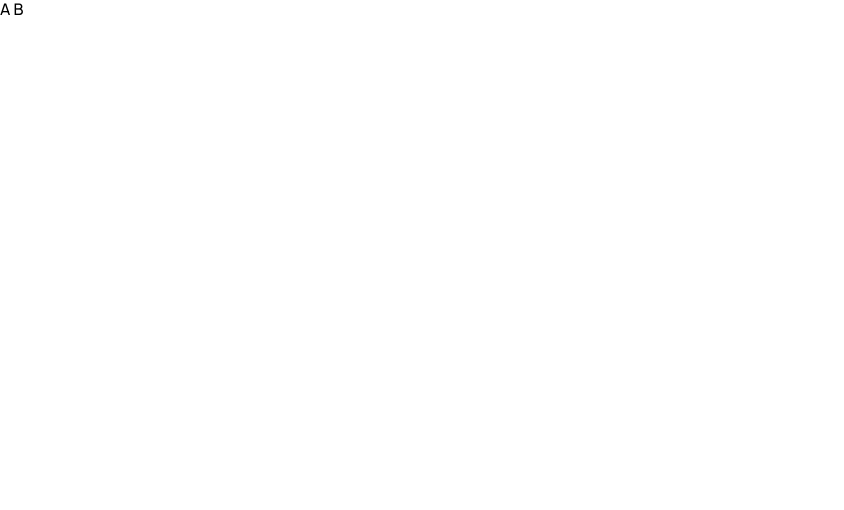
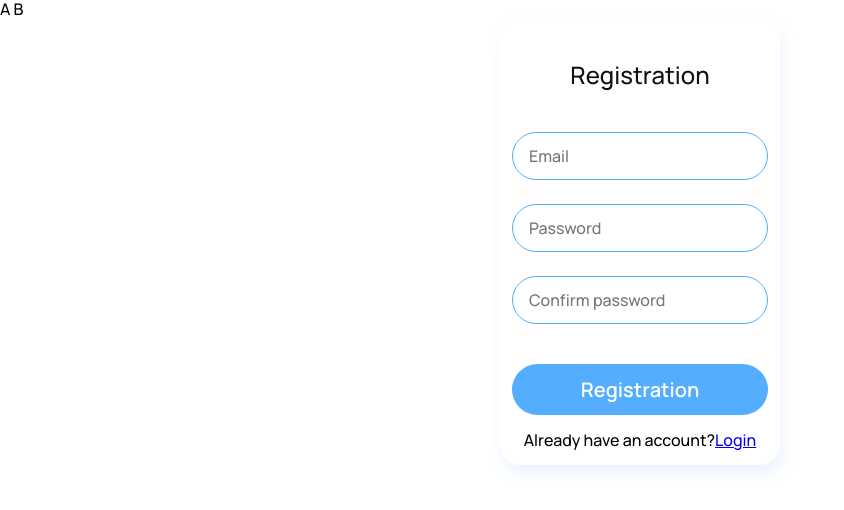
Before and after one commit to lassandra85/group_project_6_final, a React (Create React App) app: page /group_project_6_final/register in a window 1280 px wide. Shown: the top 510 px of the page, without its empty margins (0-844 px from the left). Built offline with nearby package versions, Linux system fonts and the light colour scheme.

Commit message:
commit
commit

```diff
--- a/src/components/AuthForm/AuthForm.jsx
+++ b/src/components/AuthForm/AuthForm.jsx
@@ -1,7 +1,43 @@
+import css from '../AuthForm/AuthForm.module.css';
+
 const AuthForm = () => {
-    return (
-        <div></div>
-    );
-}
+  return (
+    <div className={css.container}>
+      <h2 className={css.header}>Registration</h2>
+
+      <form className={css.formRegister}>
+        <label>
+          <input
+            placeholder="Email"
+            type="email"
+            name="email"
+            className={css.inputRegister}
+          ></input>
+        </label>
+        <label>
+          <input
+            placeholder="Password"
+            type="password"
+            name="password"
+            className={css.inputRegister}
+          ></input>
+        </label>
+        <label>
+          <input
+            placeholder="Confirm password"
+            type="password"
+            name="confirm password"
+            className={css.inputRegister}
+          ></input>
+        </label>
+        <button type="submit" className={css.bttnRegister}>Registration</button>
+          </form>
+          <div className={css.containerLog}>
+      <p className={css.text}>Already have an account?</p>
+              <a className={css.link} href="/">Login</a>
+              </div>
+    </div>
+  );
+};
 
 export default AuthForm;
--- /dev/null
+++ b/src/components/AuthForm/AuthForm.module.css
@@ -0,0 +1,79 @@
+.container {
+  width: 280px;
+  background-color: var(--color-white);
+  box-shadow: 3px 8px 14px rgba(136, 198, 253, 0.19);
+  border-radius: 20px;
+  margin-left: auto;
+  margin-right: auto;
+  padding-right: 12px;
+  padding-left: 12px;
+  display: flex;
+  flex-direction: column;
+  align-items: center;
+  justify-content: center;
+}
+
+.header {
+  color: var(--color-black);
+  width: 140px;
+  padding: 40px 70px;
+  font-style: normal;
+  font-weight: 500;
+  font-size: 24px;
+  line-height: 1.38;
+  margin: 0;
+  display: inline-flex;
+  align-items: center;
+  justify-content: center;
+}
+
+.formRegister {
+  display: flex;
+  flex-direction: column;
+  align-items: center;
+  justify-content: center;
+  gap: 24px;
+}
+
+.inputRegister {
+  width: 256px;
+  height: 48px;
+  border: 1px solid var(--color-blue);
+  border-radius: 40px;
+  display: flex;
+  flex-direction: row;
+  align-items: center;
+  padding: 12px 16px;
+  color: var(--color-grey);
+
+}
+
+.bttnRegister {
+  display: flex;
+  margin-top: 16px;
+  background-color: var(--text-color-blue);
+  color: var(--color-white);
+  padding: 10px 100px;
+  flex-direction: row;
+  align-items: center;
+  justify-content: center;
+  font-style: normal;
+  font-weight: 600;
+  font-size: 20px;
+  line-height: 1.35;
+  width: 256px;
+border-radius: 40px;
+border-color: transparent;
+}
+
+
+.containerLog{
+    display: flex;
+    flex-direction: row;
+    justify-content: center;
+    align-items: center;
+}
+
+.text{
+
+}
--- a/src/pages/RegisterPage/RegisterPage.jsx
+++ b/src/pages/RegisterPage/RegisterPage.jsx
@@ -1,6 +1,10 @@
+import AuthForm from "../../components/AuthForm/AuthForm"
+
 const RegisterPage = () => {
     return (
-        <div></div>
+        <div>
+                <AuthForm></AuthForm>
+        </div>
     );
 }
 
```
Also changed, not shown: 1 other file (tests, documents, lock files or other folders).
